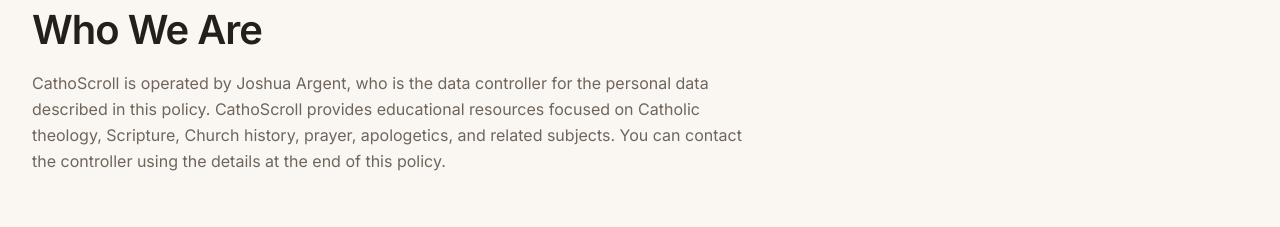
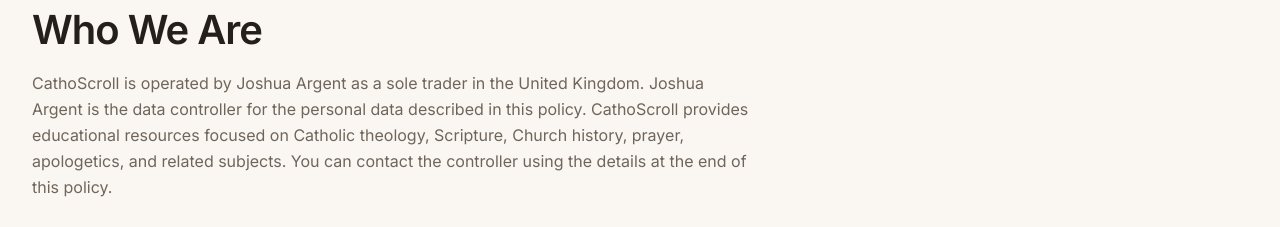
Before and after one commit to joshuaargent/TS_CathoScroll, a Next.js app: page /privacy in a window 1280 px wide. Shown: the part 487-714 px from the top of the page. Built offline with nearby package versions, Linux system fonts and the light colour scheme; no server answers.

Commit message:
legal: clarify data controller operates as UK sole trader

```diff
--- a/src/app/privacy/page.tsx
+++ b/src/app/privacy/page.tsx
@@ -36,7 +36,7 @@ export default function PrivacyPage() {
           <h2 className="mb-4 text-3xl font-bold">Who We Are</h2>
 
           <p className="text-text-secondary leading-relaxed">
-            CathoScroll is operated by Joshua Argent, who is the data controller for the personal data
+            CathoScroll is operated by Joshua Argent as a sole trader in the United Kingdom. Joshua Argent is the data controller for the personal data
             described in this policy. CathoScroll provides educational resources focused on Catholic
             theology, Scripture, Church history, prayer, apologetics, and related subjects. You can
             contact the controller using the details at the end of this policy.
```
